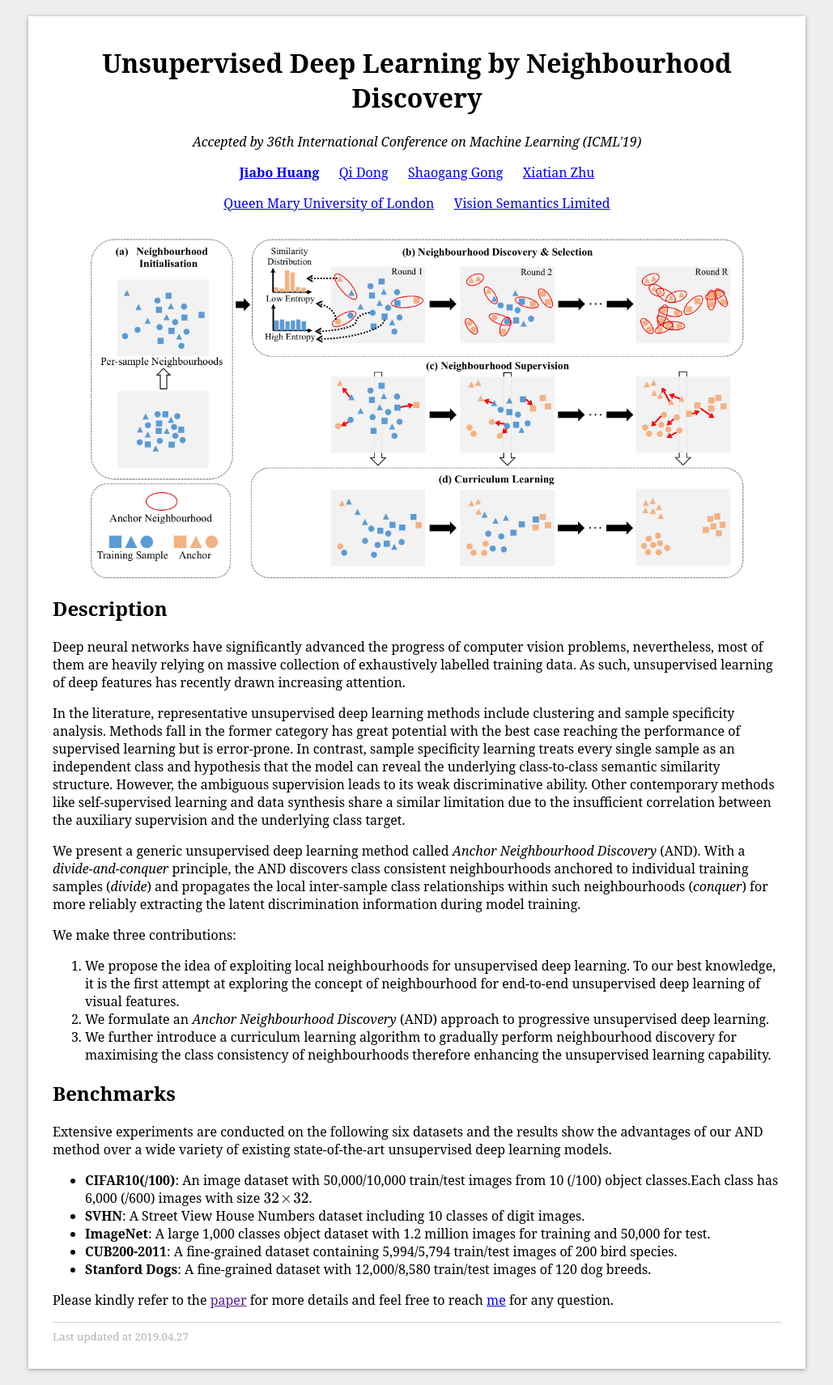
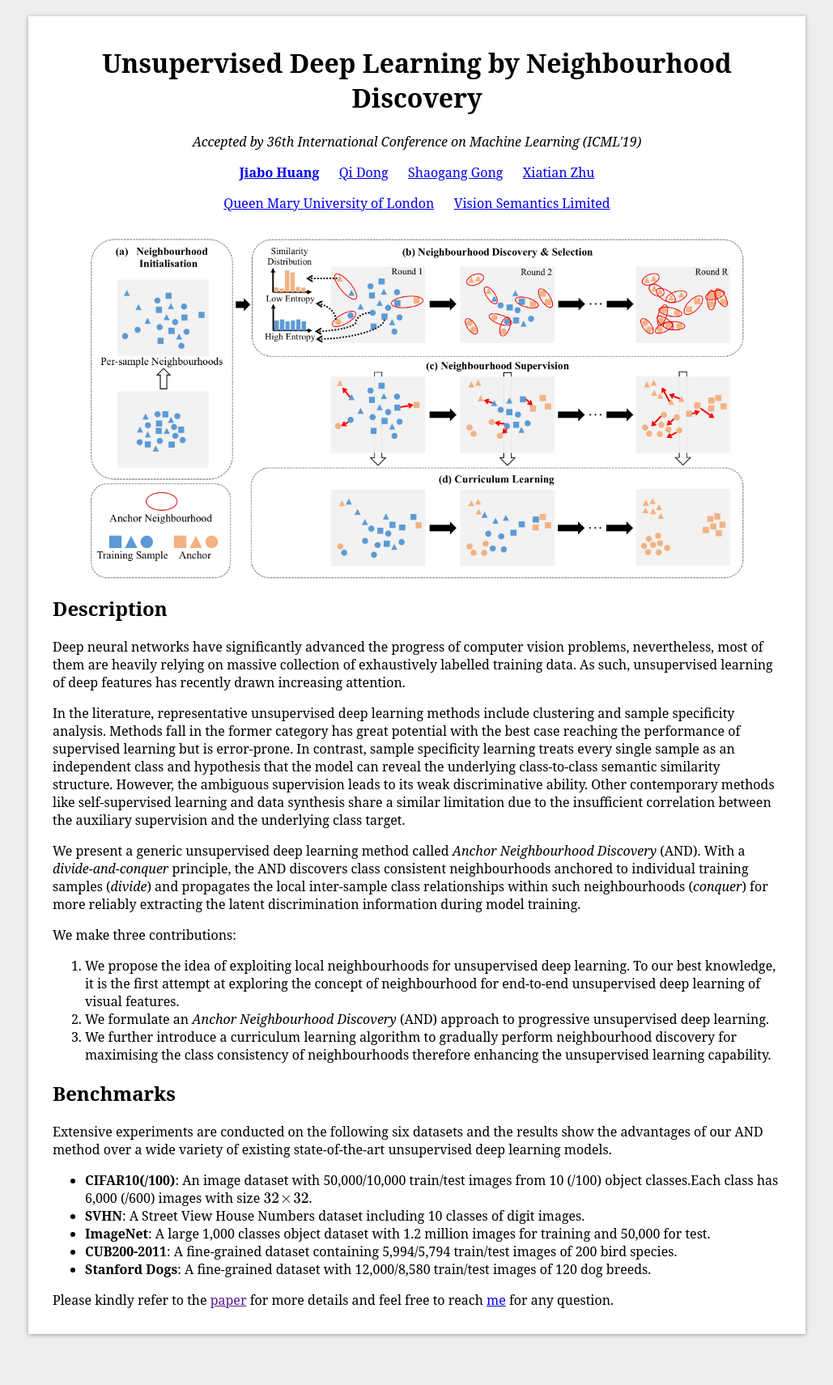
Before and after one commit to Raymond-sci/Raymond-sci.github.io, a Jekyll site: the page built from _posts/2019-04-25-huang2019and.md, in a window 1280 px wide. Shown: the whole page at 81% size, without its empty margins (125-1154 px from the left). Built offline with Jekyll 4.4.1, drawn with Linux system fonts in a browser that asks for light colours; formulas are drawn with MathJax 3; after the commit the page ends 1668 px from its top, so only the background shows below that.

Commit message:
remove last update time at project page

```diff
--- a/_layouts/project.html
+++ b/_layouts/project.html
@@ -38,7 +38,7 @@
       {% endfor %}
       </p>
       {{ page.content }}
-      <p role="update_time"><small>Last updated at {{ site.time | date: '%Y.%m.%d' }}</small></p>
+      <!-- <p role="update_time"><small>Last updated at {{ site.time | date: '%Y.%m.%d' }}</small></p> -->
     </div>
   </div>
 </body>
```
Also changed, not shown: 2 other files.
